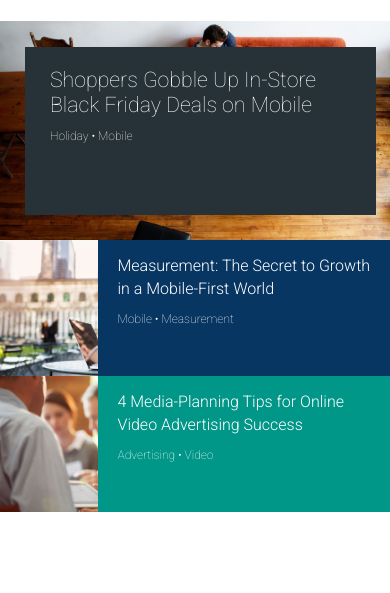
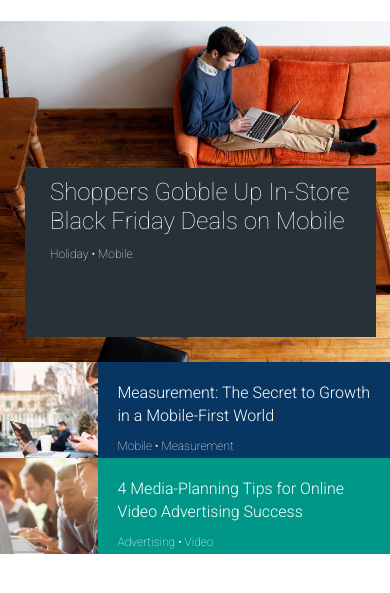
Before and after one commit to gitmichelle/google-replica, a plain HTML site: page index.html in a window 390 px wide. Shown: the part 53-646 px from the top of the page. Drawn offline with Linux system fonts and the light colour scheme.

Commit message:
finish adding media queries and remove hidden columns in html

```diff
--- a/css/styles.css
+++ b/css/styles.css
@@ -61,6 +61,11 @@ li {
   overflow: hidden;
 }
 
+.leftCol img {
+  height: 544px;
+  width: 100%;
+}
+
 .row img {
  object-fit: cover;
  overflow: hidden;
@@ -69,6 +74,11 @@ li {
 .rightCol {
   height: 100%;
   overflow: hidden;
+}
+
+.rightCol img {
+  height: 100%;
+  width: 100%;
 }
 
 .positionBox {
@@ -82,8 +92,6 @@ li {
   padding: 17px 10px;
 
 }
-
-
 
 .top, .bottom {
   height: 272px;
@@ -152,20 +160,40 @@ img:hover {
 
 /*<--Media Queries-->*/
 
-@media screen and (max-width: 600px) {
+@media screen and (max-width: 767px) {
+
+  .leftCol {
+    height: 341px;
+  }
 
   .leftCol img {
     height: 100%;
     width: 100%;
   }
 
-  .positionBoxXS {
+  .leftCol p:last-of-type {
+    display: none;
+  }
+
+  .rightCol {
+    height: 192px;
+  }
+
+  .rightCol img {
+    height: 60%;
+  }
+
+  .top, .bottom {
+    height: 96px;
+  }
+
+  .positionBox {
     background-color: #263238;
     position: absolute;
     left: 25px;
     bottom: 25px;
     height: 30%;
-    width: 90%;
+    width: 90% !important;
     height: 20vh;
     color: white;
     padding: 10px 15px;
@@ -201,5 +229,4 @@ img:hover {
     height: 50% !important;
     overflow: hidden;
   }
-
 }
--- a/index.html
+++ b/index.html
@@ -23,10 +23,9 @@
       </div>
     </nav>
     <div class="container-fluid">
-
       <div class="row mainRow">
-        <div class="leftCol col-sm-12 col-md-8 hidden-xs">
-          <img style="height: 544px; width:100%;" src="img/blackfriday.jpg" alt="Black Friday Image"/>
+        <div class="leftCol col-sm-12 col-md-8 col-xs-12">
+          <img src="img/blackfriday.jpg" alt="Black Friday Image"/>
             <div class="positionBox">
               <div class="positionTextBox">
                 <p class="mainText">Shoppers Gobble Up In-Store Black Friday Deals on Mobile</p>
@@ -35,37 +34,12 @@
               </div>
             </div>
           </div>
-          <div class="leftCol col-xs-12 hidden-sm hidden-md hidden-lg">
-            <img style="height: 100%; width:100%;" src="img/blackfriday.jpg" alt="Black Friday Image"/>
-              <div class="positionBoxXS">
-                <p class="xsMainText">Shoppers Gobble Up In-Store Black Friday Deals on Mobile</p>
-                <p class="bottomText">Holiday • Mobile</p>
-              </div>
-          </div>
         <div class="rightCol col-xs-12 col-sm-12 col-md-4">
-          <div class="top col-xs-12 col-sm-6 col-md-12">
-              <div class="col-xs-3 hidden-sm hidden-md hidden-lg xsBoxTop">
-                <img class="xsImg" height=100% src="img/mobilefirst.jpg" alt="" />
-              </div>
-              <div class="col-xs-9 hidden-sm hidden-md hidden-lg xsBoxTop" height=50%>
-                <div class="boxText">
-                  <p class="xsTopText">Measurement: The Secret to Growth in a Mobile-First World</p>
-                  <p class="bottomText">Mobile • Measurement</p>
-                </div>
-              </div>
-              <div class="col-xs-3 hidden-sm hidden-md hidden-lg xsBoxBottom">
-                <img class="xsImg" height=100% src="img/mediaplanning.jpg" alt="" />
-              </div>
-              <div class="col-xs-9 hidden-sm hidden-md hidden-lg xsBoxBottom" height=50%>
-                <div class="boxText">
-                  <p class="xsTopText">4 Media-Planning Tips for Online Video Advertising Success</p>
-                  <p class="bottomText">Advertising • Video</p>
-                </div>
-              </div>
-            <div class="topTop hidden-xs col-sm-12 col-md-12">
-              <img height=100% width=100% src="img/mobilefirst.jpg" alt="" />
+          <div class="top col-sm-6 col-md-12 col-xs-12">
+            <div class="topTop col-xs-3 col-sm-12 col-md-12">
+              <img src="img/mobilefirst.jpg" alt="" />
             </div>
-            <div class="topBottom hidden-xs col-sm-12 col-md-12">
+            <div class="topBottom col-xs-9 col-sm-12 col-md-12">
               <div class="boxText">
                 <p class="topText">Measurement: The Secret to Growth in a Mobile-First World</p>
                 <p class="bottomText">Mobile • Measurement</p>
@@ -73,17 +47,16 @@
             </div>
           </div>
           <div class="bottom col-xs-12 col-sm-6 col-md-12">
-            <div class="bottomTop col-sm-12 col-md-12 hidden-xs">
-              <img height=100% width=100% src="img/mediaplanning.jpg" alt="" />
+            <div class="bottomTop col-sm-12 col-md-12 col-xs-3">
+              <img src="img/mediaplanning.jpg" alt="" />
             </div>
-            <div class="bottomBottom hidden-xs col-sm-12 col-md-12">
+            <div class="bottomBottom col-xs-9 col-sm-12 col-md-12">
               <div class="boxText">
                 <p class="topText">4 Media-Planning Tips for Online Video Advertising Success</p>
                 <p class="bottomText">Advertising • Video</p>
               </div>
             </div>
-        </div>
-
+          </div>
         </div><!--end right column-->
       </div><!--end main row-->
     </div><!--end container-->
```
